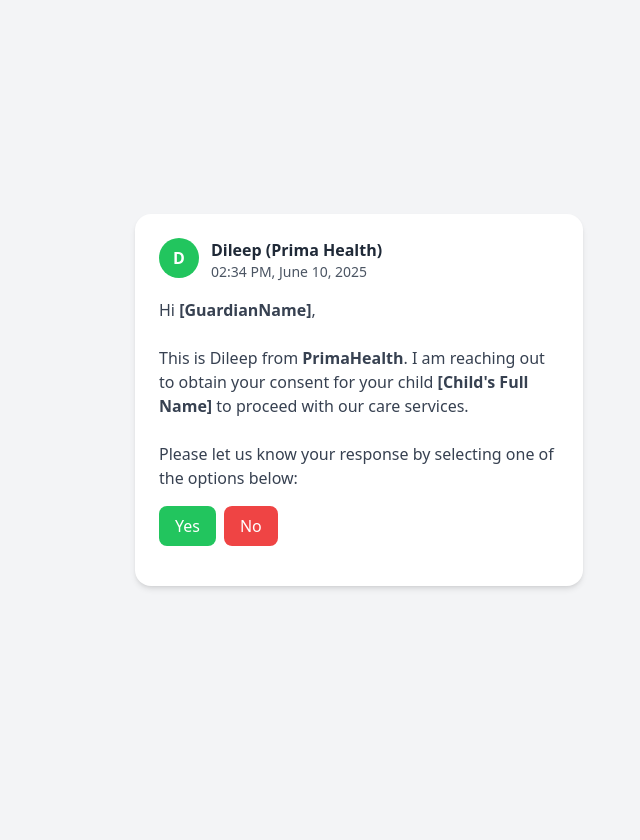
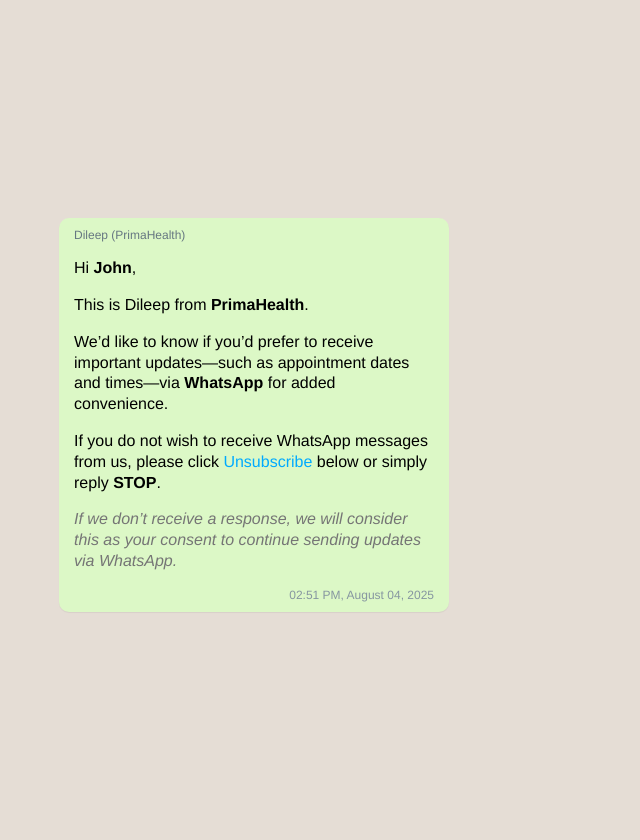
Before and after one commit to pdkv1999/primaHealth, a Python web app: template templates/consent.html in a window 1280 px wide. Shown: the whole page, without its empty margins (281-921 px from the left). Before the commit the page ends 589 px from the top, so only its background shows below. Run offline with Jinja, Linux system fonts and the light colour scheme; the template is opened without the code that fills it, so the values that code supplies are empty; some libraries are stand-ins or nearby versions.

Commit message:
updated code

```diff
--- a/templates/cm_screen.html
+++ b/templates/cm_screen.html
@@ -8,7 +8,7 @@
 </head>
 <body class="bg-gray-100 font-sans antialiased">
   <div class="container mx-auto max-w-4xl bg-white p-8 rounded-xl shadow-lg mt-10">
-    <h1 class="text-3xl font-bold text-gray-800 text-center mb-8">Care Manager / Consultant Psychiatrist</h1>
+    <h1 class="text-3xl font-bold text-gray-800 text-center mb-8">Care Manager</h1>
 
     <div class="mb-10">
       <h2 class="text-2xl font-semibold text-gray-700 mb-6">Client-{Child/Adult}/Patient: James Doe – PH25-001</h2>
--- a/templates/consent.html
+++ b/templates/consent.html
@@ -1,50 +1,85 @@
 <!DOCTYPE html>
 <html lang="en">
 <head>
-  <meta charset="UTF-8" />
-  <meta name="viewport" content="width=device-width, initial-scale=1.0" />
-  <title>Consent Message</title>
-  <script src="https://cdn.tailwindcss.com"></script>
+  <meta charset="UTF-8">
+  <title>WhatsApp Consent Message</title>
   <style>
-    .hidden { display: none; }
+    body {
+      font-family: 'Helvetica Neue', Helvetica, Arial, sans-serif;
+      background-color: #e5ddd5;
+      margin: 0;
+      padding: 20px;
+      display: flex;
+      justify-content: center;
+      align-items: center;
+      height: 100vh;
+    }
+    .message-container {
+      max-width: 600px;
+      width: 100%;
+    }
+    .message-card {
+      background-color: #fff;
+      border-radius: 10px;
+      box-shadow: 0 1px 1px rgba(0, 0, 0, 0.06);
+      padding: 10px 15px;
+      margin-bottom: 10px;
+      display: inline-block;
+      max-width: 60%;
+      position: relative;
+    }
+    .message-sender {
+      background-color: #dcf8c6;
+      margin-left: auto;
+    }
+    .message-header {
+      font-size: 12px;
+      color: #667781;
+      margin-bottom: 5px;
+    }
+    .message-content {
+      font-size: 16px;
+      line-height: 1.3;
+      color: #000;
+    }
+    .message-content b {
+      font-weight: 600;
+    }
+    .message-content i {
+      font-style: italic;
+      color: #757575;
+    }
+    .message-time {
+      font-size: 12px;
+      color: #8696a0;
+      text-align: right;
+      margin-top: 5px;
+    }
+    .btn {
+      display: inline-block;
+      color: #00aaff;
+      text-decoration: none;
+      font-weight: 500;
+      cursor: pointer;
+    }
+    .btn:hover {
+      text-decoration: underline;
+    }
   </style>
 </head>
-<body class="bg-gray-100 font-sans antialiased">
-  <div class="flex justify-center items-center min-h-screen">
-    <div class="bg-white p-6 rounded-2xl shadow-md max-w-md w-full">
-      <!-- Header -->
-      <div class="flex items-start mb-4">
-        <div class="w-10 h-10 bg-green-500 rounded-full flex items-center justify-center text-white font-bold mr-3">D</div>
-        <div>
-          <p class="text-gray-800 font-semibold">Dileep (Prima Health)</p>
-          <p class="text-gray-600 text-sm">02:34 PM, June 10, 2025</p>
-        </div>
+<body>
+  <div class="message-container">
+    <div class="message-card message-sender">
+      <div class="message-header">Dileep (PrimaHealth)</div>
+      <div class="message-content">
+        <p>Hi <b>John</b>,</p>
+        <p>This is Dileep from <b>PrimaHealth</b>.</p>
+        <p>We’d like to know if you’d prefer to receive important updates—such as appointment dates and times—via <b>WhatsApp</b> for added convenience.</p>
+        <p>If you do not wish to receive WhatsApp messages from us, please click <span class="btn">Unsubscribe</span> below or simply reply <b>STOP</b>.</p>
+        <p><i>If we don’t receive a response, we will consider this as your consent to continue sending updates via WhatsApp.</i></p>
       </div>
-
-      <!-- Message -->
-      <p class="text-gray-700 mb-4">
-        Hi <strong>[GuardianName]</strong>,<br><br>
-        This is Dileep from <strong>PrimaHealth</strong>. I am reaching out to obtain your consent for your child <strong>[Child's Full Name]</strong> to proceed with our care services.<br><br>
-        Please let us know your response by selecting one of the options below:
-      </p>
-
-      <!-- Buttons -->
-      <div class="flex space-x-2 mb-4">
-        <button onclick="showMessage()" class="px-4 py-2 bg-green-500 text-white rounded-lg hover:bg-green-600 transition">Yes</button>
-        <button class="px-4 py-2 bg-red-500 text-white rounded-lg hover:bg-red-600 transition">No</button>
-      </div>
-
-      <!-- Success Message -->
-      <div id="responseMessage" class="hidden bg-green-100 border border-green-400 text-green-800 px-4 py-3 rounded">
-        Thank you for your consent! Your response has been recorded.
-      </div>
+      <div class="message-time">02:51 PM, August 04, 2025</div>
     </div>
   </div>
-
-  <script>
-    function showMessage() {
-      document.getElementById('responseMessage').classList.remove('hidden');
-    }
-  </script>
 </body>
 </html>
--- a/templates/home.html
+++ b/templates/home.html
@@ -184,7 +184,7 @@
                 <ul class="dropdown-menu"></ul>
             </li>
             <li class="nav-item">
-                <a class="nav-link" href="/consent">WA Guardian Consent</a>
+                <a class="nav-link" href="/consent">WA Consent</a>
             </li>
         </ul>
         <a href="/do_logout" class="btn btn-outline-danger">Logout</a>
--- a/templates/phase1_overview.html
+++ b/templates/phase1_overview.html
@@ -53,7 +53,7 @@
 
     CheckDup -- No --> CreateRec["Create Patient Record"]
     CreateRec --> ConsentCheck
-    ConsentCheck -- No --> M0["Send: WA Consent Request<br><sub>📝 Email</sub>"]
+    ConsentCheck -- No --> M0["Send: WA Consent Request<br><sub>📝 WA</sub>"]
     ConsentCheck --> GPCheck{"Is GP Referral Received?"}
 
     GPCheck -- Yes --> M19["Send: GP Referral Received, Haven’t booked SC<br><sub>📝 WA if consented, else Email</sub>"]
```
